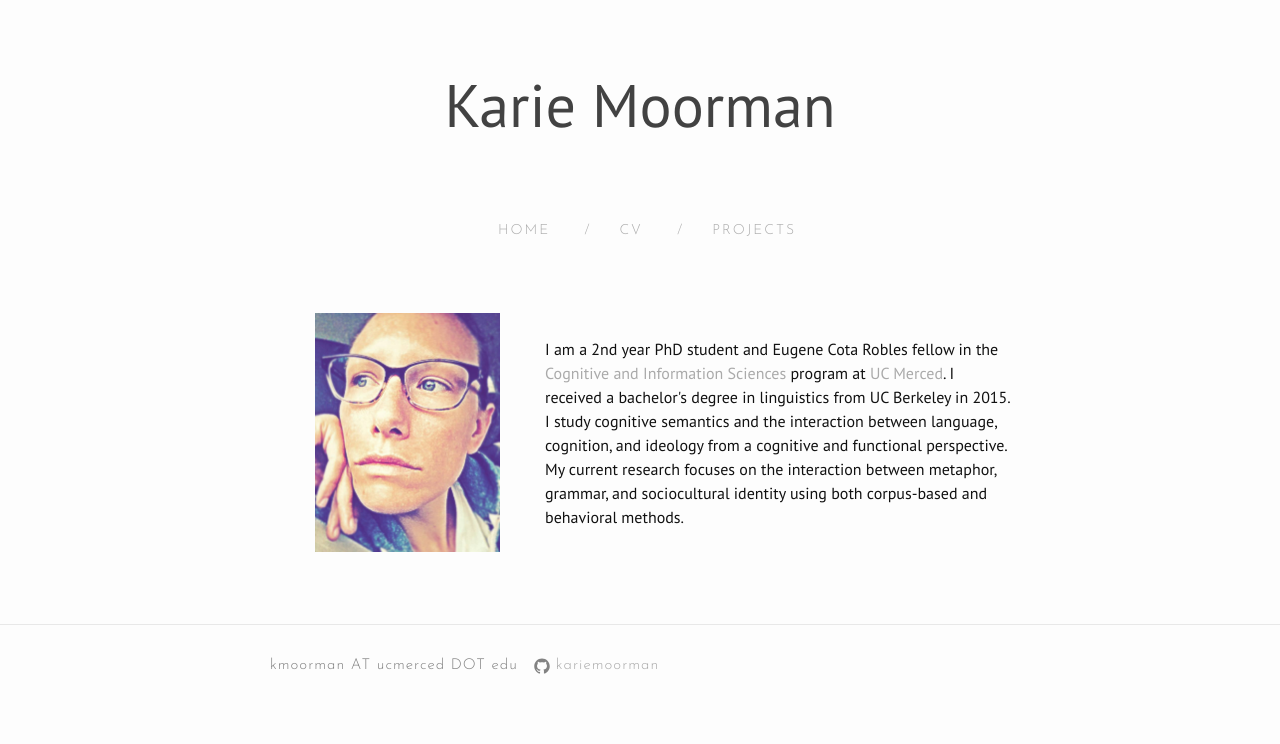
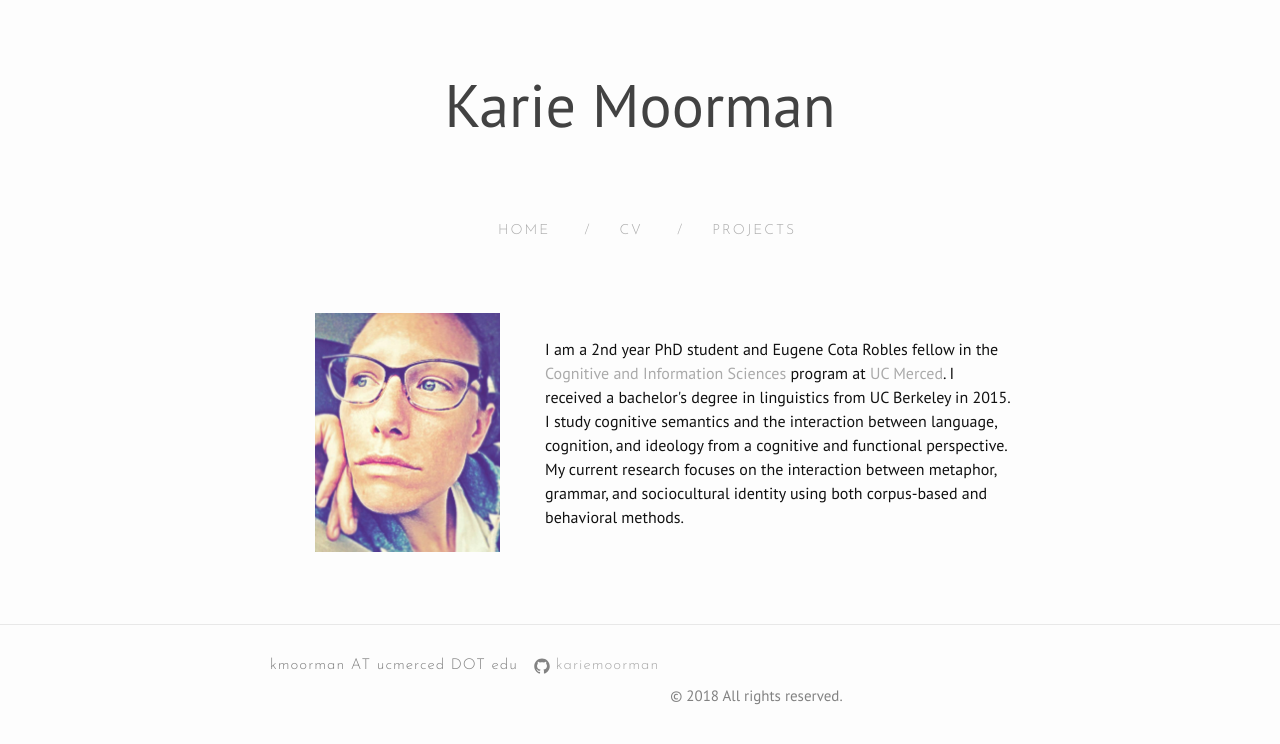
Before and after one commit to kariemoorman/kariemoorman.github.io, a Jekyll site: the page built from index.html, in a window 1280 px wide. Shown: the top 744 px of the page. Built offline with Jekyll 4.4.1, drawn with Linux system fonts in a browser that asks for light colours; nearby versions of some CDN libraries; the list of posts is cut into pages by our own code.

Commit message:
Update footer.html

```diff
--- a/_includes/footer.html
+++ b/_includes/footer.html
@@ -8,12 +8,8 @@
       <div class="footer-col footer-col-1">
         <ul class="contact-list footer-content">
           <li>kmoorman AT ucmerced DOT edu</li>
-
-
-
         </ul>
       </div>
-
       <div class="footer-col footer-col-2 footer-content">
         <ul class="social-media-list">
           {% if site.github_username %}
@@ -29,10 +25,10 @@
           {% endif %}
         </ul>
       </div>
-
       <div class="footer-col footer-col-3 site-description">
         <p>{{ site.description }}</p>
       </div>
+      <p> © 2018 All rights reserved.</p>
     </div>
 
   </div>
```
